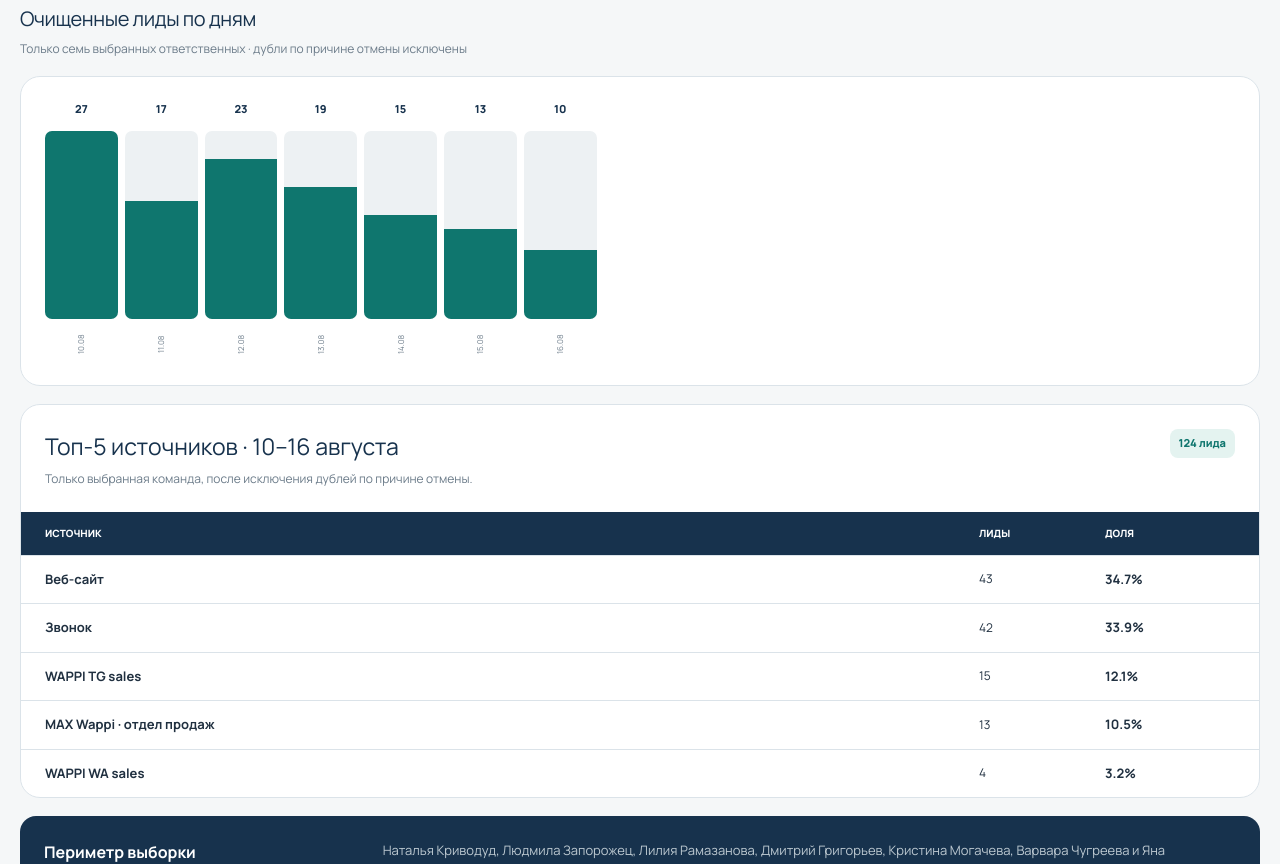
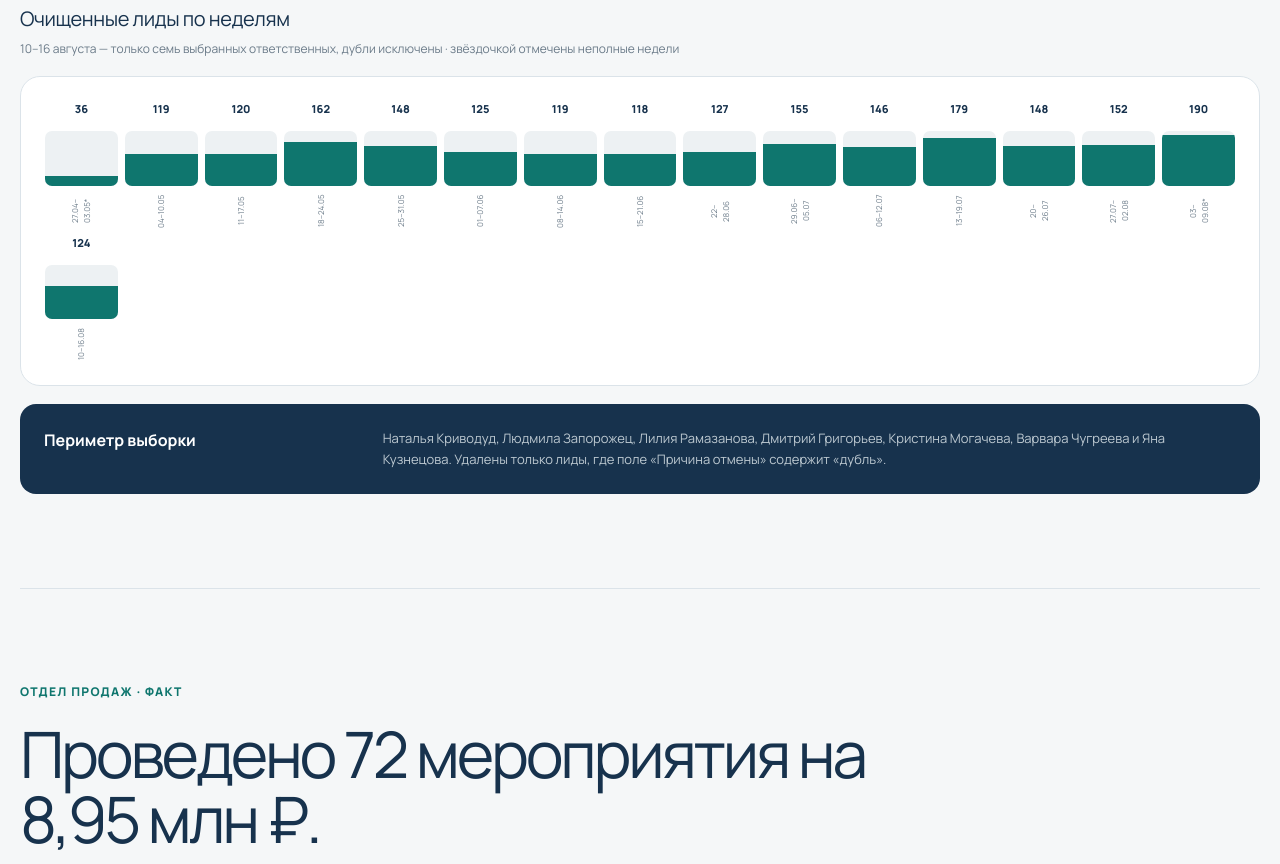
Before and after one commit to nkrivodud-blip/park-skazka-sales-report, a Next.js app: page / in a window 1280 px wide. Shown: the part 1660-2524 px from the top of the page. Built offline with nearby package versions, Linux system fonts and the light colour scheme.

Commit message:
Restore weekly lead trend

```diff
--- a/app/page.tsx
+++ b/app/page.tsx
@@ -23,8 +23,10 @@ function Counter({ value, suffix = "", decimals = 0 }: { value: number; suffix?:
 }
 
 const weekly = [
-  ["10.08", 27], ["11.08", 17], ["12.08", 23], ["13.08", 19],
-  ["14.08", 15], ["15.08", 13], ["16.08", 10],
+  ["27.04–03.05", 36, true], ["04–10.05", 119], ["11–17.05", 120], ["18–24.05", 162],
+  ["25–31.05", 148], ["01–07.06", 125], ["08–14.06", 119], ["15–21.06", 118],
+  ["22–28.06", 127], ["29.06–05.07", 155], ["06–12.07", 146], ["13–19.07", 179],
+  ["20–26.07", 148], ["27.07–02.08", 152], ["03–09.08", 190, true], ["10–16.08", 124],
 ] as const;
 
 const pipelineGrowth = [
@@ -47,11 +49,6 @@ const prepaidGrowth = [
   ["06.07–12.07", 3.006, 26, 3.006, 0], ["13.07–19.07", 3.411, 38, 3.011, 0.400],
   ["20.07–26.07", 7.100, 33, 3.822, 3.277], ["27.07–02.08", 11.518, 57, 6.081, 5.436],
   ["03.08–09.08", 2.167, 23, 2.167, 0, true],
-] as const;
-
-const sources = [
-  ["Веб-сайт", 43, 34.7], ["Звонок", 42, 33.9], ["WAPPI TG sales", 15, 12.1],
-  ["MAX Wappi · отдел продаж", 13, 10.5], ["WAPPI WA sales", 4, 3.2],
 ] as const;
 
 const managers = [
@@ -139,16 +136,9 @@ export default function Home() {
           <article className="accent" data-hint="94 из 124 очищенных лидов находятся на стадии «Качественный лид»." tabIndex={0}><span>Качественные лиды</span><strong>75,8%</strong><small>94 из 124</small></article>
           <article data-hint="Среди лидов выбранной команды исключено 33 записи, где в причине отмены указан дубль." tabIndex={0}><span>Удалено дублей</span><strong>33</strong><small>21,0% выборки</small></article>
         </div>
-        <div className="chart-heading reveal"><h3>Очищенные лиды по дням</h3><p>Только семь выбранных ответственных · дубли по причине отмены исключены</p></div>
-        <div className="week-chart reveal" aria-label="Очищенные лиды по дням">
-          {weekly.map(([label, value]) => <div className="week-col" key={label}><div className="week-value">{value}</div><div className="week-track"><i style={{ "--height": `${value / 27 * 100}%` } as CSSProperties} /></div><small>{label}</small></div>)}
-        </div>
-        <div className="table-card reveal">
-          <div className="table-title"><div><h3>Топ-5 источников · 10–16 августа</h3><p>Только выбранная команда, после исключения дублей по причине отмены.</p></div><span>124 лида</span></div>
-          <div className="data-table source-table">
-            <div className="data-head"><span>Источник</span><span>Лиды</span><span>Доля</span></div>
-            {sources.map(([name, count, share]) => <div className="data-row" key={name}><strong>{name}</strong><span>{count}</span><strong>{share}%</strong></div>)}
-          </div>
+        <div className="chart-heading reveal"><h3>Очищенные лиды по неделям</h3><p>10–16 августа — только семь выбранных ответственных, дубли исключены · звёздочкой отмечены неполные недели</p></div>
+        <div className="week-chart reveal" aria-label="Очищенные лиды по неделям">
+          {weekly.map(([label, value, partial]) => <div className="week-col" key={label}><div className="week-value">{value}</div><div className="week-track"><i style={{ "--height": `${value / 204 * 100}%` } as CSSProperties} /></div><small>{label}{partial ? "*" : ""}</small></div>)}
         </div>
         <aside className="note reveal"><strong>Периметр выборки</strong><p>Наталья Криводуд, Людмила Запорожец, Лилия Рамазанова, Дмитрий Григорьев, Кристина Могачева, Варвара Чугреева и Яна Кузнецова. Удалены только лиды, где поле «Причина отмены» содержит «дубль».</p></aside>
       </section>
```
Also changed, not shown: .pages/index.html, 1 other file (tests, documents, lock files or other folders).
